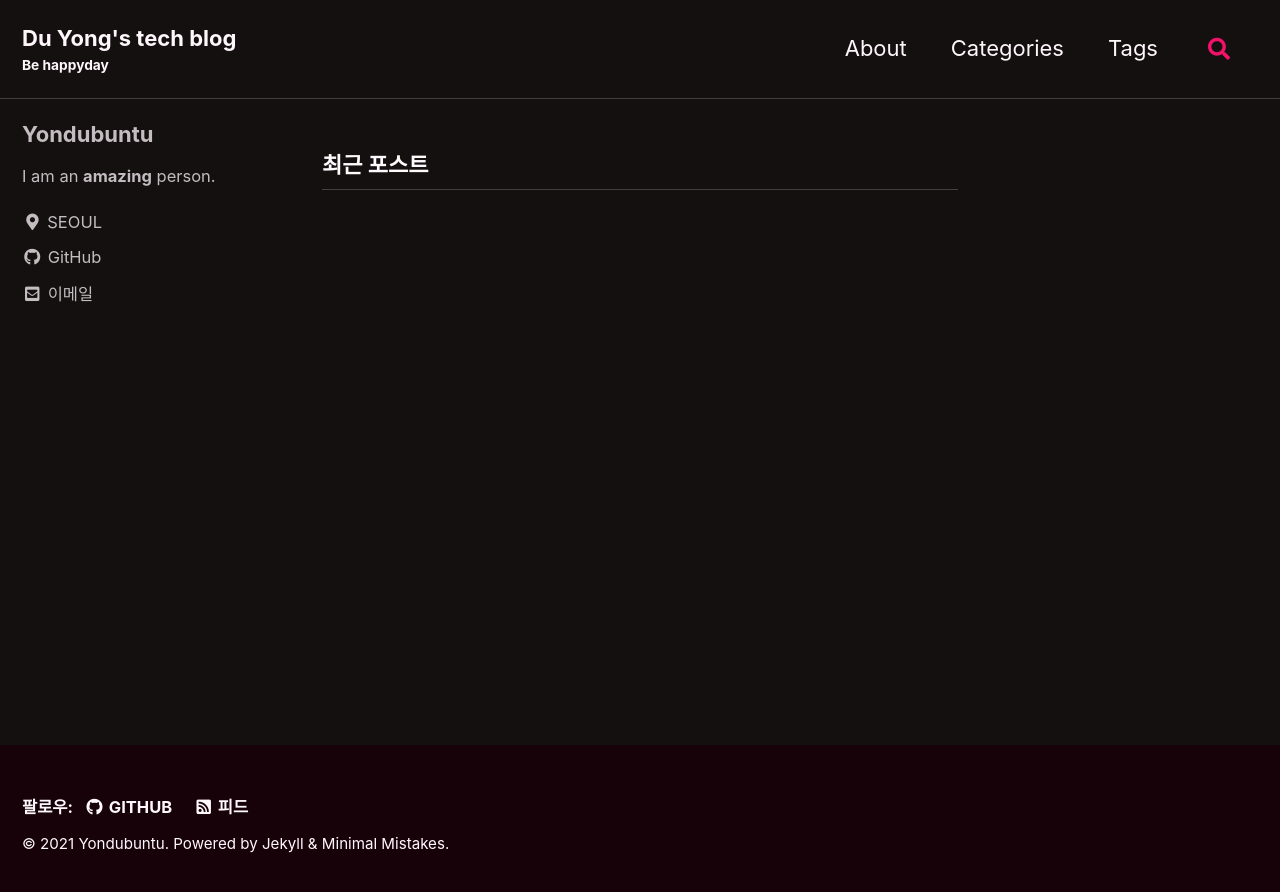
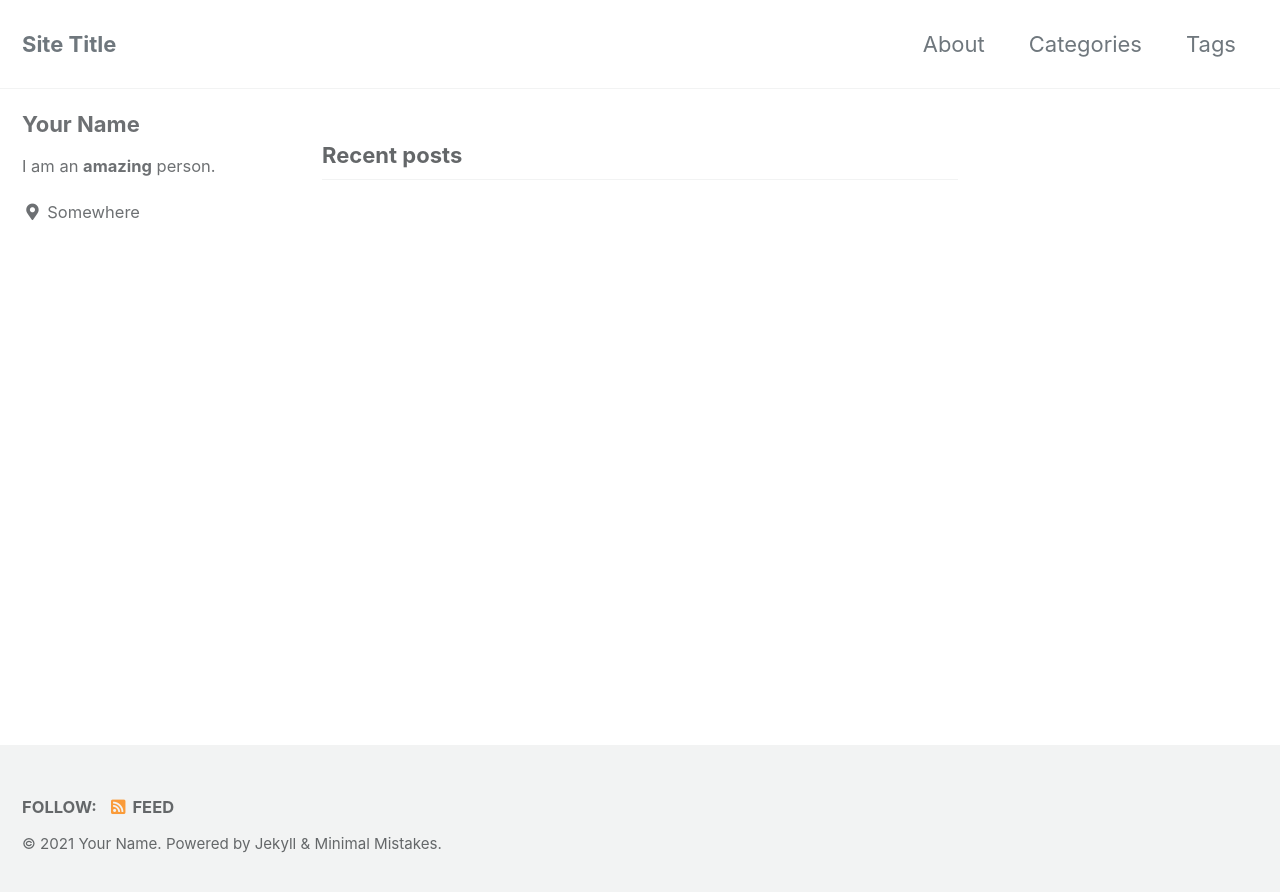
Before and after one commit to Yondubuntu/Yondubuntu.github.io, a Jekyll site: the page built from index.html, in a window 1280 px wide. Shown: the top 892 px of the page. Built offline with Jekyll 4.4.1, drawn with Linux system fonts in a browser that asks for light colours; cached includes are drawn as plain includes; the list of posts is cut into pages by our own code.

Commit message:
Update _config.yml

```diff
--- a/_config.yml
+++ b/_config.yml
@@ -10,22 +10,22 @@
 # Review documentation to determine if you should use `theme` or `remote_theme`
 # https://mmistakes.github.io/minimal-mistakes/docs/quick-start-guide/#installing-the-theme
 
-#theme                  : "minimal-mistakes-jekyll"
-remote_theme           : "mmistakes/minimal-mistakes"
-minimal_mistakes_skin    : "neon" # "air", "aqua", "contrast", "dark", "dirt", "neon", "mint", "plum", "sunrise"
+# theme                  : "minimal-mistakes-jekyll"
+# remote_theme           : "mmistakes/minimal-mistakes"
+minimal_mistakes_skin    : "default" # "air", "aqua", "contrast", "dark", "dirt", "neon", "mint", "plum", "sunrise"
 
 # Site Settings
-locale                   : "ko"
-title                    : "Du Yong's tech blog"
+locale                   : "en-US"
+title                    : "Site Title"
 title_separator          : "-"
-subtitle                 : "Be happyday"
-name                     : "Yondubuntu"
-description              : "Yodubuntu Site."
-url                      : "https://yondubuntu.github.io"
-baseurl                  : "/blog"
-repository               : "Yondubuntu/Yondubuntu.github.io"
-teaser                   : # "/assets/images/500x300.png"
-logo                     : # "/assets/images/88x88.png"
+subtitle                 : # site tagline that appears below site title in masthead
+name                     : "Your Name"
+description              : "An amazing website."
+url                      : # the base hostname & protocol for your site e.g. "https://mmistakes.github.io"
+baseurl                  : # the subpath of your site, e.g. "/blog"
+repository               : # GitHub username/repo-name e.g. "mmistakes/minimal-mistakes"
+teaser                   : # path of fallback teaser image, e.g. "/assets/images/500x300.png"
+logo                     : # path of logo image to display in the masthead, e.g. "/assets/images/88x88.png"
 masthead_title           : # overrides the website title displayed in the masthead, use " " for no title
 # breadcrumbs            : false # true, false (default)
 words_per_minute         : 200
@@ -59,9 +59,9 @@ reCaptcha:
 atom_feed:
   path                   : # blank (default) uses feed.xml
   hide                   : # true, false (default)
-search                   : true #true ,false (default)
+search                   : # true, false (default)
 search_full_content      : # true, false (default)
-search_provider          : lunr # lunr (default), algolia, google
+search_provider          : # lunr (default), algolia, google
 algolia:
   application_id         : # YOUR_APPLICATION_ID
   index_name             : # YOUR_INDEX_NAME
@@ -101,15 +101,15 @@ analytics:
 
 # Site Author
 author:
-  name             : "Yondubuntu"
-  avatar           : # "/assets/images/bio-photo.jpg"
+  name             : "Your Name"
+  avatar           : # path of avatar image, e.g. "/assets/images/bio-photo.jpg"
   bio              : "I am an **amazing** person."
-  location         : "SEOUL"
-  email            : "endyd4@yonsei.ac.kr"
+  location         : "Somewhere"
+  email            :
   links:
     - label: "Email"
       icon: "fas fa-fw fa-envelope-square"
-     # url: "endyd4@yonsei.ac.kr"
+      # url: "mailto:your.name@email.com"
     - label: "Website"
       icon: "fas fa-fw fa-link"
       # url: "https://your-website.com"
@@ -121,7 +121,7 @@ author:
       # url: "https://facebook.com/"
     - label: "GitHub"
       icon: "fab fa-fw fa-github"
-      url: "https://github.com/Yondubuntu"
+      # url: "https://github.com/"
     - label: "Instagram"
       icon: "fab fa-fw fa-instagram"
       # url: "https://instagram.com/"
@@ -137,7 +137,7 @@ footer:
       # url:
     - label: "GitHub"
       icon: "fab fa-fw fa-github"
-      url: "https://github.com/Yondubuntu"
+      # url:
     - label: "GitLab"
       icon: "fab fa-fw fa-gitlab"
       # url:
@@ -283,8 +283,7 @@ defaults:
     values:
       layout: single
       author_profile: true
-      show_date: true
       read_time: true
-      comments: #true
+      comments: # true
       share: true
       related: true
```
